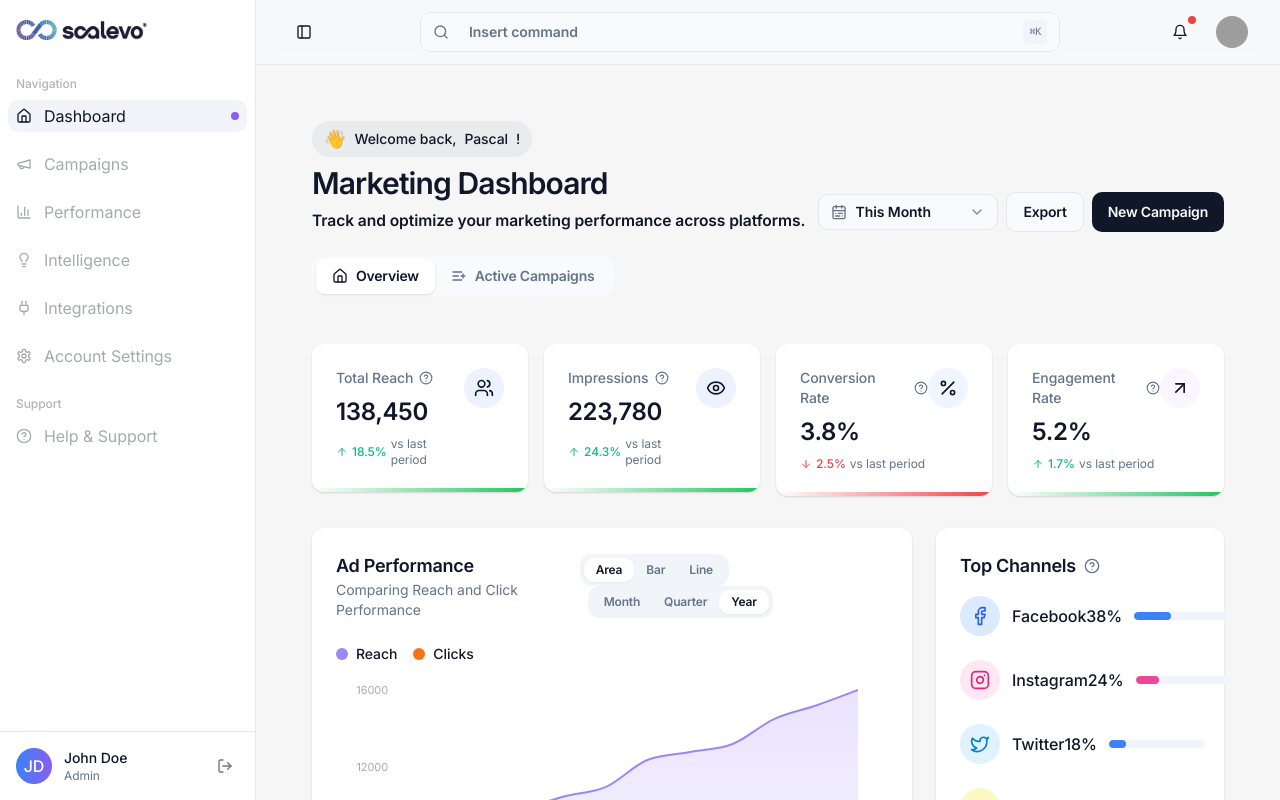
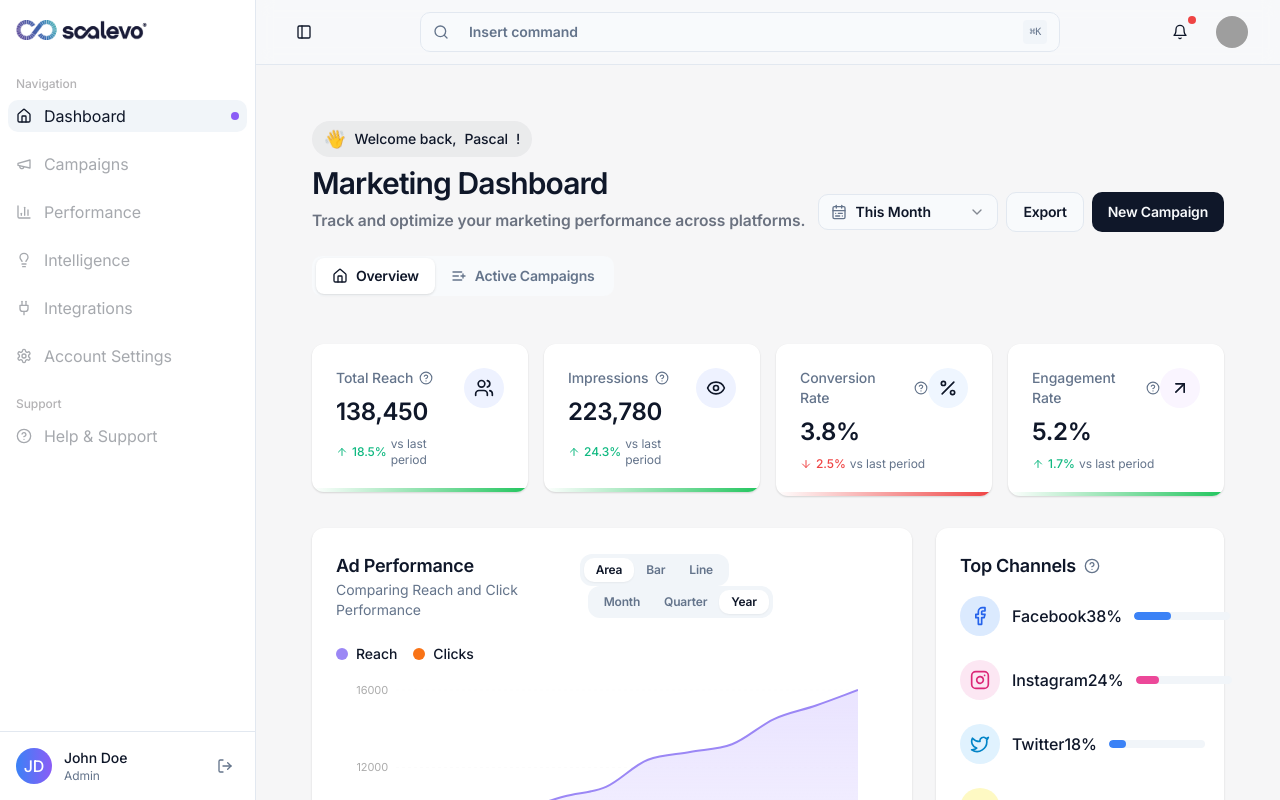
Before and after one commit to Scalevo-GmbH/unify-tracker, a React (Vite) app: page / in a window 1280 px wide. Shown: the top 800 px of the page. Built offline with nearby package versions, Linux system fonts and the light colour scheme; grey boxes are pictures that could not be loaded; a web font is replaced by a local one.

Commit message:
Consistently style page descriptions
Standardize the styling of page descriptions across the Campaigns and Performance pages to match the design in the Performance page.

```diff
--- a/src/App.css
+++ b/src/App.css
@@ -50,10 +50,11 @@
 }
 
 .page-description {
-  color: var(--muted-foreground);
+  color: #6b7280; /* slate-500 color which is lighter and matches the Performance page screenshot */
   font-size: 0.975rem;
   margin-bottom: 1.5rem;
   font-family: 'Cal Sans', 'Inter', system-ui, sans-serif !important;
+  letter-spacing: var(--cal-letter-spacing);
 }
 
 /* iOS Switch styling */
--- a/src/pages/NotFound.tsx
+++ b/src/pages/NotFound.tsx
@@ -23,7 +23,7 @@ const NotFound = () => {
             <AlertTriangle className="size-7" />
           </div>
           <h1 className="page-title text-foreground">404</h1>
-          <p className="text-muted-foreground">Page not found</p>
+          <p className="page-description">Page not found</p>
         </CardHeader>
 
         <CardContent className="text-center pt-6">
--- a/src/pages/Performance.tsx
+++ b/src/pages/Performance.tsx
@@ -1,4 +1,3 @@
-
 import React, { useState } from "react";
 import {
   Select,
@@ -312,10 +311,8 @@ const Performance = () => {
   return (
     <div className="container mx-auto py-8 px-4 md:px-6">
       <div className="mb-8">
-        <h1 className="text-3xl font-bold mb-2">{t('performance')}</h1>
-        <p className="text-muted-foreground">
-          {t('trackAnalyzePerformance')}
-        </p>
+        <h1 className="page-title">{t('performance')}</h1>
+        <p className="page-description">{t('trackAnalyzePerformance')}</p>
       </div>
 
       <div className="dashboard-tabs mb-8">
```
